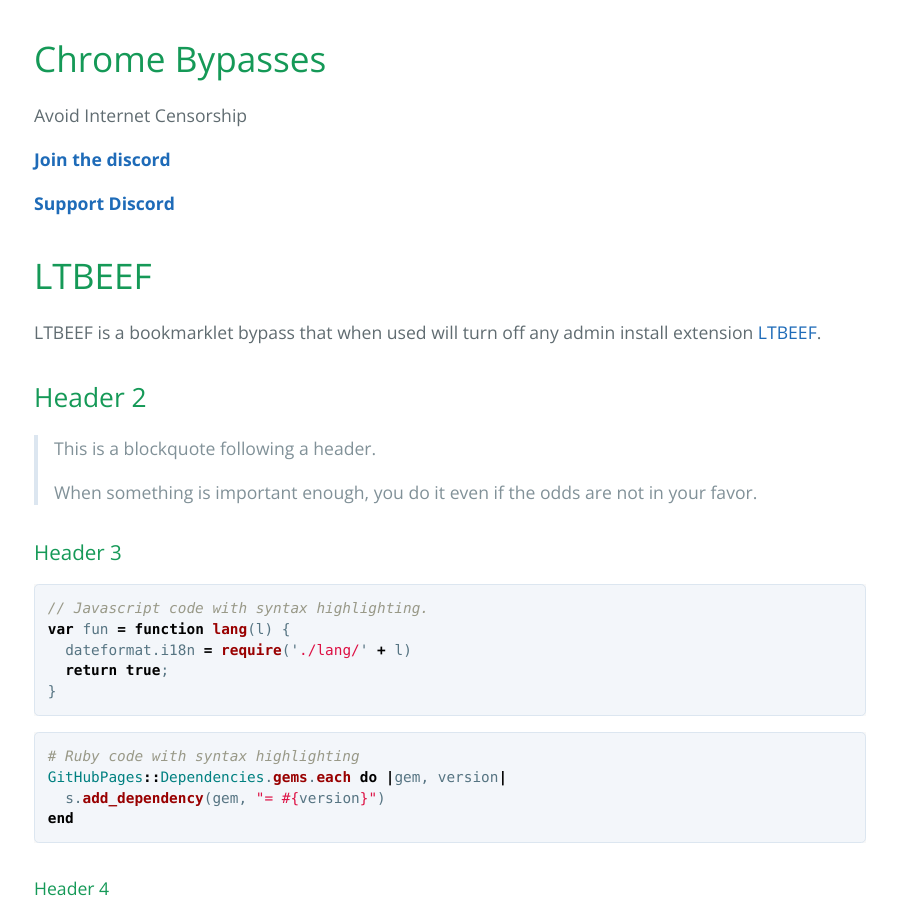
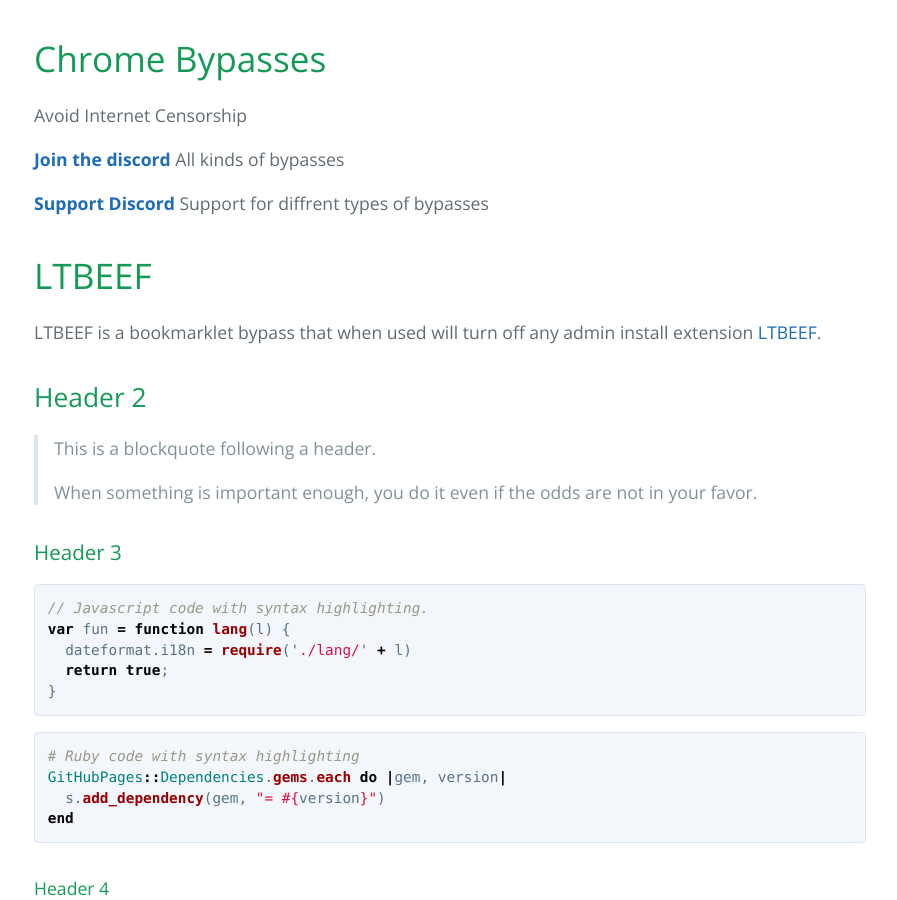
Before and after one commit to fruvs/fruvz, a Jekyll site: the page built from index.md, in a window 1280 px wide and 900 px high. Shown: the whole window, without its empty margins (190-1087 px from the left). Built offline with Jekyll 4.4.1, drawn with Linux system fonts in a browser that asks for light colours; our own code applies the rules of GitHub Pages for plain Markdown files.

Commit message:
Update index.md

```diff
--- a/index.md
+++ b/index.md
@@ -2,10 +2,12 @@
 Avoid Internet Censorship
 
 <a href="https://www.discord.gg/nullscafe"> **Join the discord** </a>
-
+    All kinds of bypasses
 
 
 <a href="https://www.discord.gg/gCgcTUGzaF"> **Support Discord** </a>
+    Support for diffrent types of bypasses
+
 # LTBEEF
 
 LTBEEF is a bookmarklet bypass that when used will turn
```
